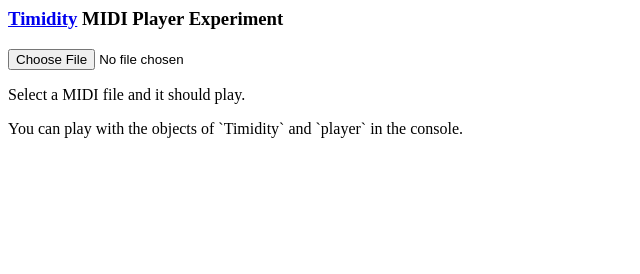
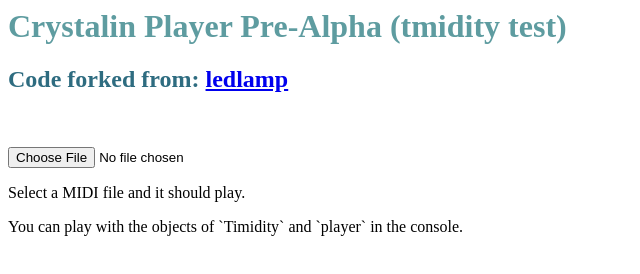
Before and after one commit to Lycaoe/timidity-web-experiment, a plain HTML site: page index.html in a window 1280 px wide. Shown: the whole page, without its empty margins (0-640 px from the left). Drawn offline with Linux system fonts and the light colour scheme; no server answers.

Commit message:
Update index.html

```diff
--- a/index.html
+++ b/index.html
@@ -1,5 +1,7 @@
 <script src="app.js"></script>
-<h3><a href="https://www.npmjs.com/package/timidity">Timidity</a> MIDI Player Experiment</h3>
+<h1 style="color: #5e9ca0;">Crystalin Player Pre-Alpha (tmidity test)</h1>
+<h2 style="color: #2e6c80;">Code forked from: <a title="ledlamp" href="https://github.com/ledlamp">ledlamp</a></h2>
+<p>&nbsp;</p>
 <input id="midi" type="file" accept="audio/midi"></input>
 <script>
 	var player = new Timidity("timidity-web-experiment");
```
